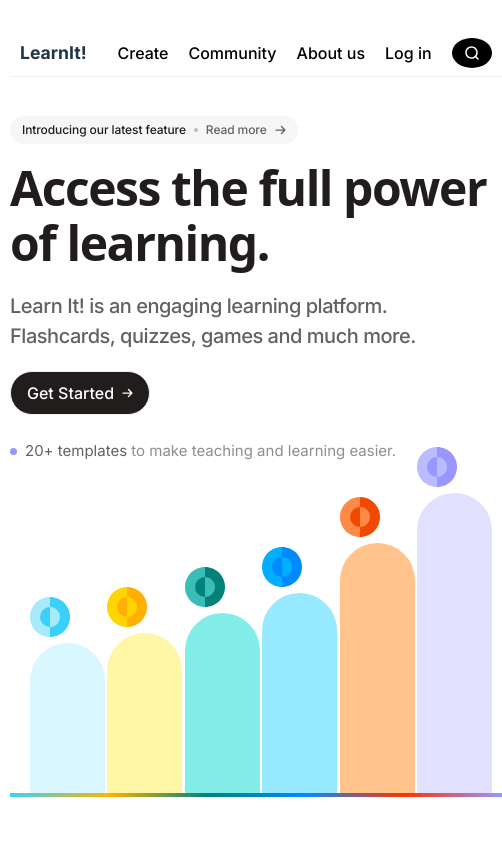
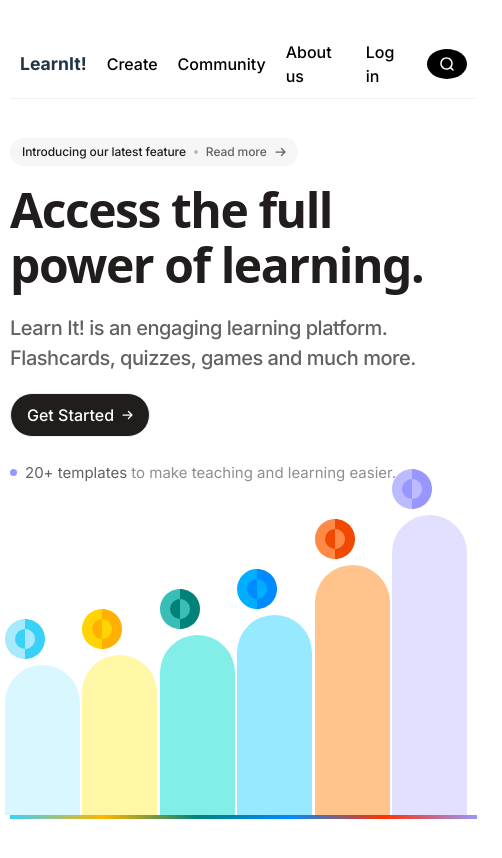
Before and after one commit to tanyagrr/first-project, a React (Vite) app: page / in a window 390 px wide. Shown: the top 858 px of the page, 502 px wide, since content can reach past the window. Built offline with nearby package versions, Linux system fonts and the light colour scheme.

Commit message:
fix media query

```diff
--- a/src/App.css
+++ b/src/App.css
@@ -244,7 +244,6 @@ a {
 
 .bottomline {
   height: 4px;
-  max-width: 1100px;
   margin-bottom: 200px;
   border: none;
   background: linear-gradient(90deg,
@@ -272,5 +271,6 @@ and (max-width: 480px)  {
     .illustration {
       margin-top: -30px;
       margin-right: 10px;
+      margin-left: -5px;
     }
 }
```
